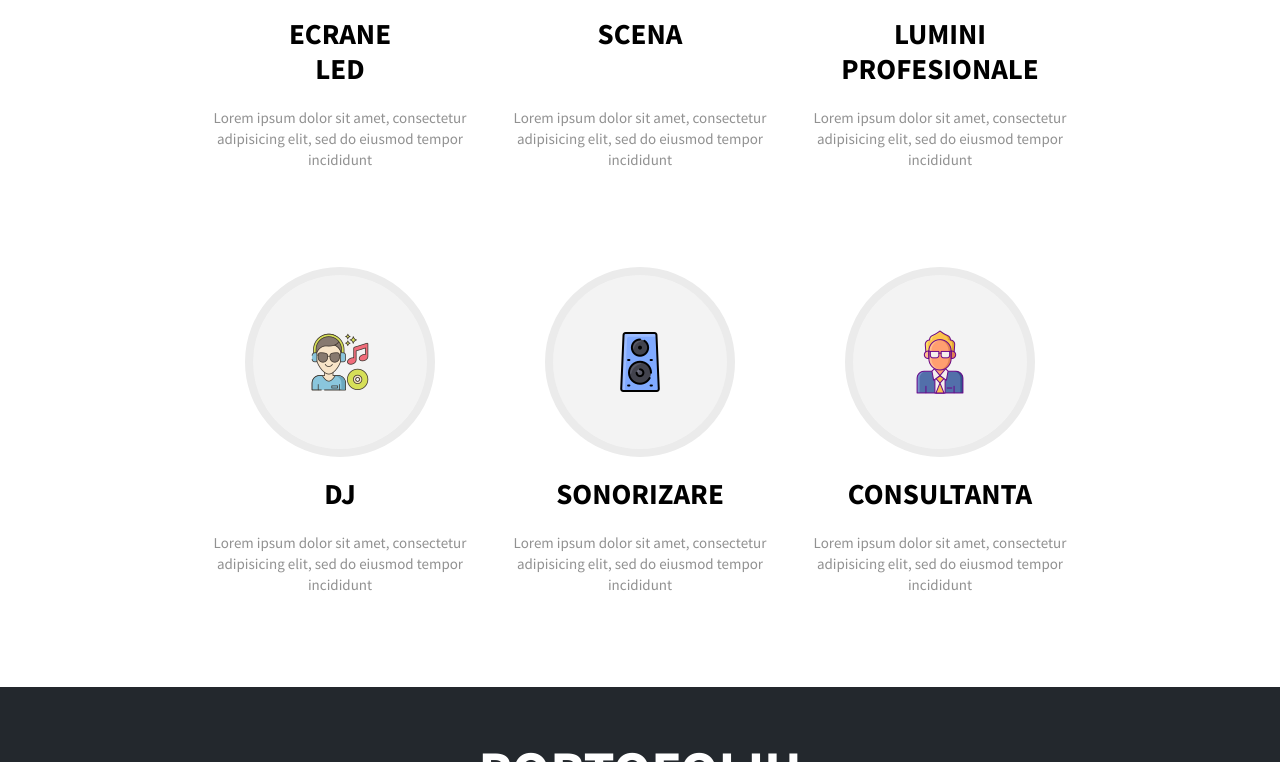
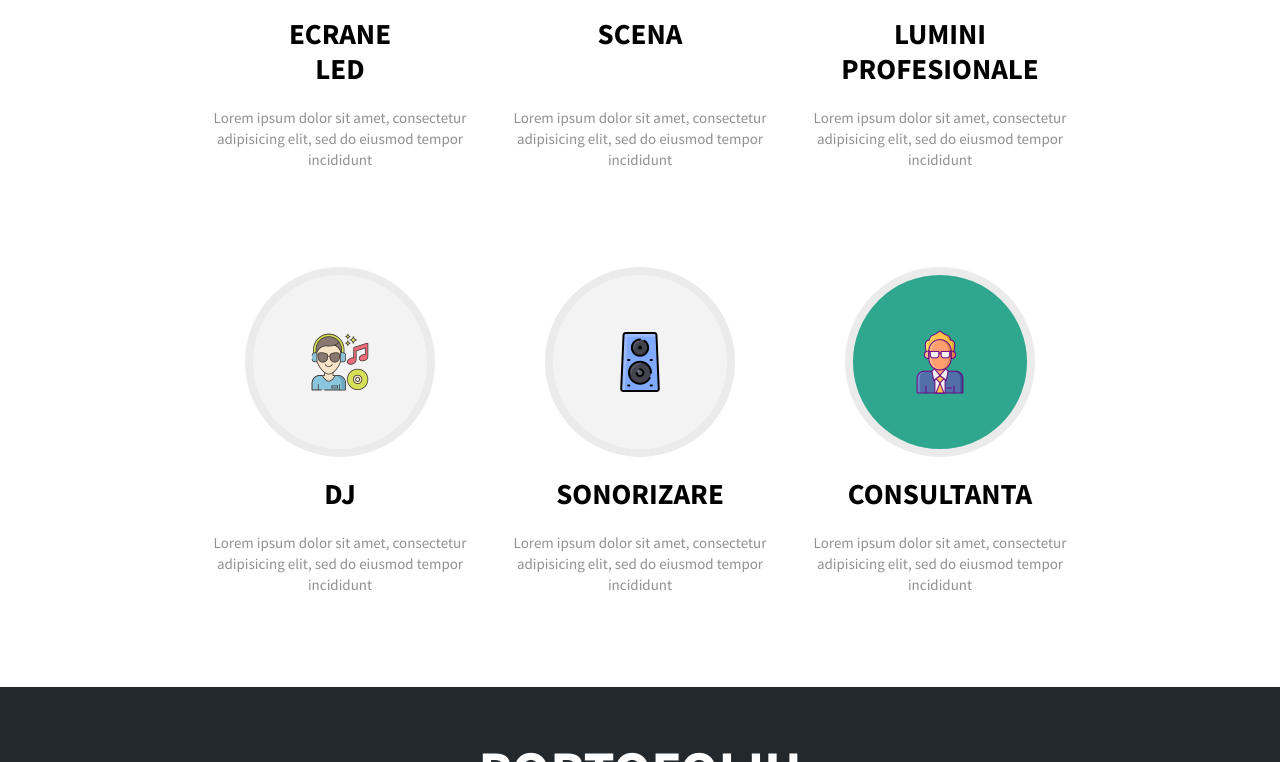
Before and after one commit to ICiceu28/SLV-Events, a plain HTML site: page index.html in a window 1280 px wide. In both pictures the pointer is over the element 940 px from the left and 1495 px from the top of the page. Shown: the part 1133-1895 px from the top of the page. Drawn offline with nearby package versions, Linux system fonts and the light colour scheme.

Commit message:
modificat sectiunea consultant, nu aparea tranzitia cand duceai mouse-ul peste

```diff
--- a/css/style.css
+++ b/css/style.css
@@ -546,8 +546,8 @@ h1 span{
 	transition: all 0.2s ease-in;
 }
 
-.about-us .column-six .circle-five:hover{
-  background: url(../img/icons/music.png) #2fa68e no-repeat center center;
+.about-us .column-six .circle-six:hover{
+  background: url(../img/icons/consultant.png) #2fa68e no-repeat center center;
 }
 /* Portfolio */
 
```
